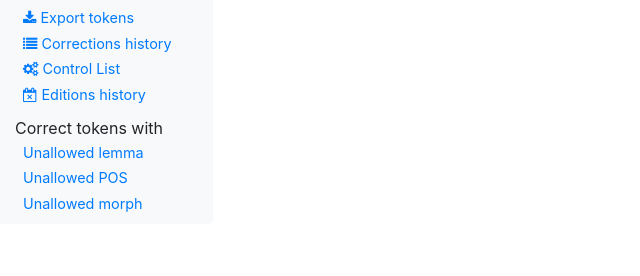
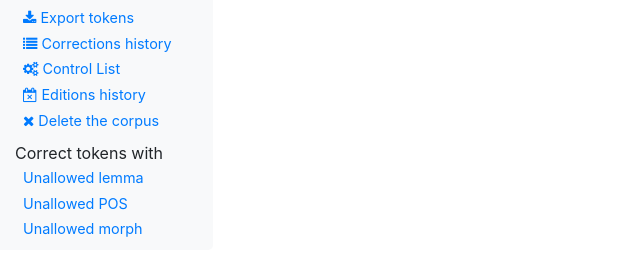
Before and after one commit to hipster-philology/pyrrha, a Flask app: page /corpus/1/tokens/correct in a window 1280 px wide. Shown: the part 208-484 px from the top of the page, without its empty margins (0-640 px from the left). Run offline with Flask 2, Linux system fonts and the light colour scheme; a user stored in the database is signed in; tables that the repository leaves empty hold one stand-in row (values such as "Sample post"); data that the repository does not hold is empty; some libraries are stand-ins or nearby versions.

Commit message:
Fxied #99 : Ability to delete the corpus

```diff
--- a/app/main/views/utils.py
+++ b/app/main/views/utils.py
@@ -1,4 +1,4 @@
-from flask import render_template, request, abort
+from flask import render_template, request, abort, flash
 from flask_login import current_user
 from functools import wraps
 
@@ -16,6 +16,25 @@ def requires_corpus_access(corpus_id_key):
         @wraps(f)
         def wrapped(*args, **kwargs):
             if not Corpus.static_has_access(request.view_args[corpus_id_key], current_user):
+                return abort(403)
+            return f(*args, **kwargs)
+        return wrapped
+    return wrapper
+
+
+def requires_corpus_admin_access(corpus_id_key):
+    """ Check that a user has access to a corpus
+
+    :param corpus_id_key: URL Parameter name in flask route declaration that contains the Corpus ID
+    :return: Wrapped function
+    """
+    def wrapper(f):
+        @wraps(f)
+        def wrapped(*args, **kwargs):
+            if not Corpus.query.get_or_404(request.view_args[corpus_id_key]).is_owned_by(
+                    current_user
+            ) and not current_user.is_admin():
+                flash("You have not admin access to this corpus.")
                 return abort(403)
             return f(*args, **kwargs)
         return wrapped
--- a/app/models/corpus.py
+++ b/app/models/corpus.py
@@ -29,7 +29,7 @@ class CorpusUser(db.Model):
     user_id = db.Column(db.Integer, db.ForeignKey(User.id), primary_key=True)
     is_owner = db.Column(db.Boolean, default=False)
 
-    corpus = db.relationship("Corpus", backref=backref("corpus_users", cascade="all, delete-orphan"))
+    corpus = db.relationship("Corpus", backref=backref("corpus_users", cascade="all, delete"))
     user = db.relationship(User, backref=backref("corpus_users", cascade="all, delete-orphan"))
 
     def __init__(self, user, corpus, is_owner=False):
@@ -60,7 +60,10 @@ class Corpus(db.Model):
     delimiter_token = db.Column(db.String(12), default=None)
 
     control_lists = db.relationship("ControlLists")
+    word_token_history = db.relationship('TokenHistory', lazy='select', cascade="all, delete-orphan")
     users = association_proxy('corpus_users', 'user')
+    word_token = db.relationship("WordToken", cascade="all,delete", lazy="select")
+    changes = db.relationship("ChangeRecord", cascade="all,delete")
 
     def allowed_search_route(self, allowed_type):
         """ Returns the API search routes and parameters
@@ -317,7 +320,7 @@ class WordToken(db.Model):
     left_context = db.Column(db.String(512))
     right_context = db.Column(db.String(512))
 
-    _changes = db.relationship("ChangeRecord")
+    _changes = db.relationship("ChangeRecord", cascade="all,delete")
 
     CONTEXT_LEFT = 3
     CONTEXT_RIGHT = 3
--- a/app/templates/layouts/base.html
+++ b/app/templates/layouts/base.html
@@ -17,7 +17,7 @@
               <div class="col-lg-2 bg-light" id="left-menu">
                   {%- if corpus %}
                       {{ nav.quick_nav(corpus) }}
-                      {{ nav.single_corpus_nav(corpus) }}
+                      {{ nav.single_corpus_nav(corpus, current_user=current_user) }}
                   {% elif control_list %}
                       {{ control_list_macros.nav_control_list(control_list) }}
                   {% endif %}
--- a/app/templates/macros/nav_macros.html
+++ b/app/templates/macros/nav_macros.html
@@ -137,7 +137,7 @@
     </script>
 {%  endmacro %}
 
-{% macro single_corpus_nav(corpus) %}
+{% macro single_corpus_nav(corpus, current_user) %}
 <header>
     <a id="overview_{{corpus.id}}" href="{{url_for("main.corpus_get", corpus_id=corpus.id)}}">
         {{corpus.name}}</a>
@@ -160,6 +160,10 @@ Quick links
       <i class="fa fa-cogs"></i> Control List</a></li>
   <li class="nav-item"><a class="nav-link" href="{{url_for("main.tokens_edit_history", corpus_id=corpus.id)}}">
       <i class="fa fa-calendar-times-o"></i> Editions history</a></li>
+    {% if corpus.is_owned_by(current_user) or current_user.is_admin() %}
+  <li class="nav-item"><a class="nav-link" href="{{url_for("main.corpus_delete", corpus_id=corpus.id)}}">
+      <i class="fa fa-remove"></i> Delete the corpus</a></li>
+    {% endif %}
 </ul>
 Correct tokens with
 <ul class="nav flex-column">
```
Also changed, not shown: app/main/forms.py (added, +11 -0 lines), app/main/views/corpus.py (+24 -0 lines), app/templates/main/corpus_delete.html (added, +25 -0 lines).
